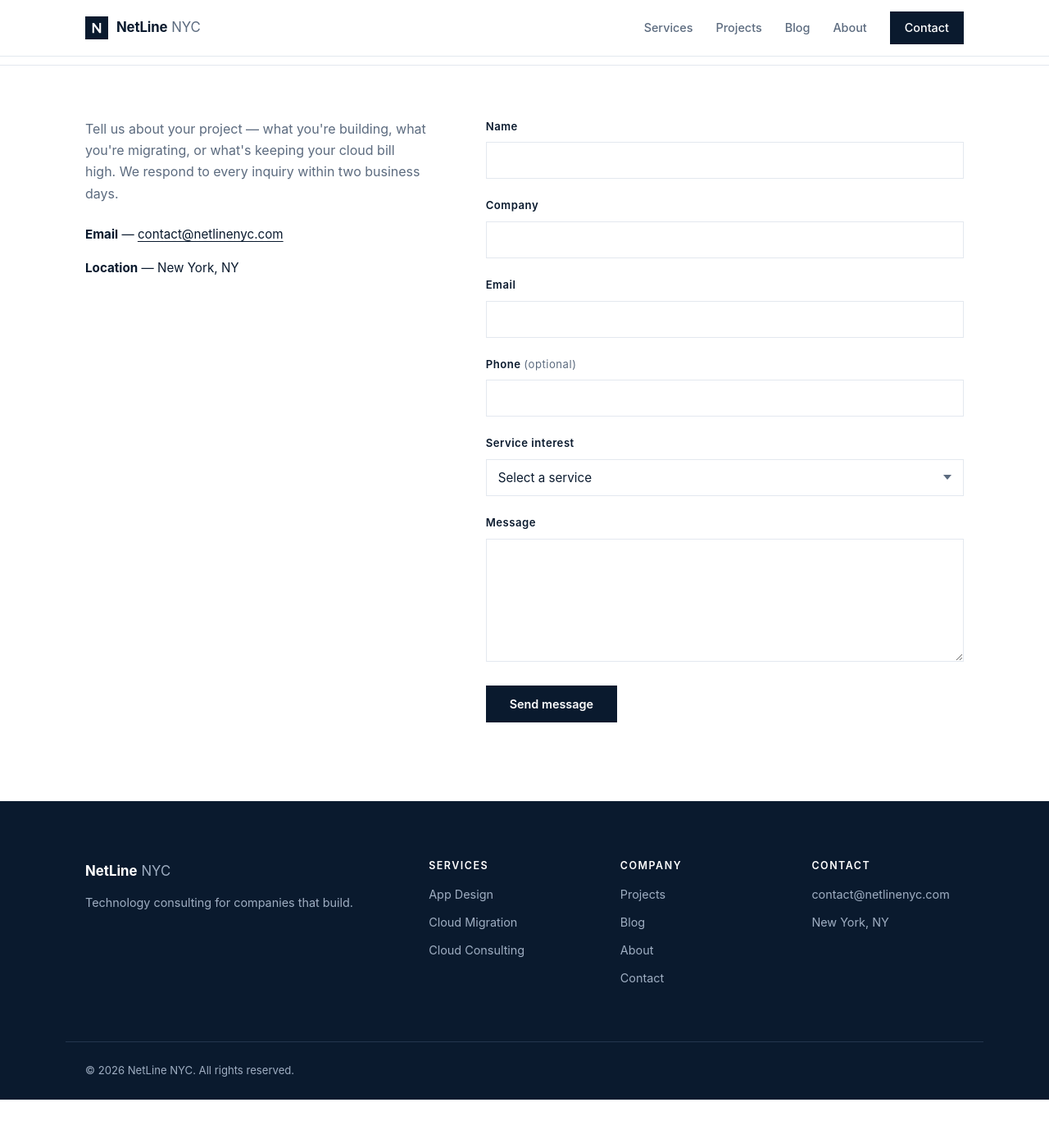
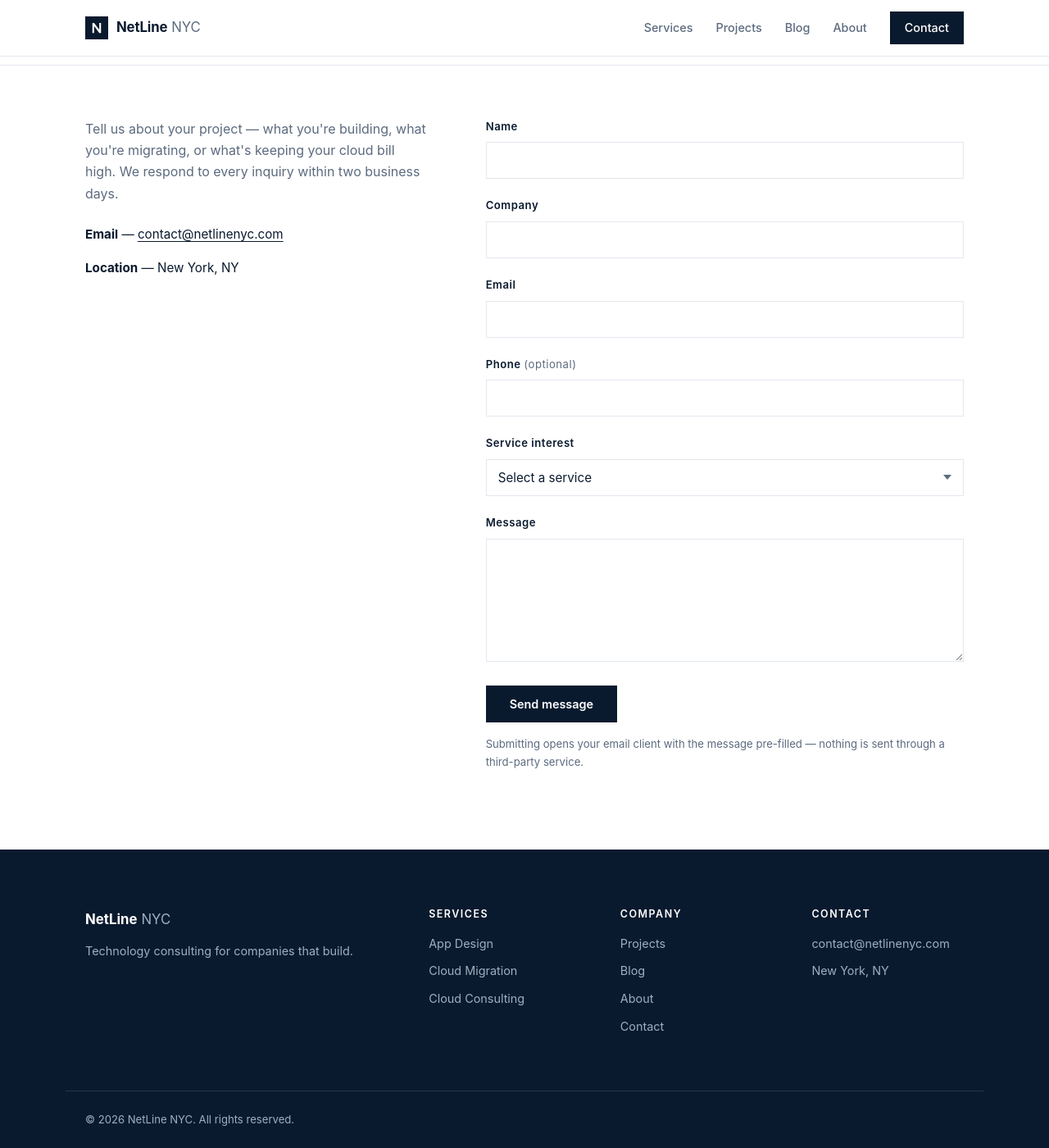
Before and after one commit to netlinenyc/netlinenyc.com, a Jekyll site: the page built from contact/index.html, in a window 1280 px wide and 1400 px high, scrolled down 210 px. Shown: the whole window at 82% size. Built offline with Jekyll 4.4.1, drawn with Linux system fonts in a browser that asks for light colours; before the commit the page ends 1551 px from its top, so only the background shows below that.

Commit message:
Replace Formspree with self-contained mailto contact form
Co-Authored-By: Claude Fable 5 <noreply@anthropic.com>

```diff
--- a/assets/css/main.scss
+++ b/assets/css/main.scss
@@ -540,6 +540,12 @@ input:focus, select:focus, textarea:focus {
 
 textarea { min-height: 150px; resize: vertical; }
 
+.form-note {
+  margin-top: 16px;
+  font-size: 0.82rem;
+  color: var(--ink-muted);
+}
+
 /* ---------- footer ---------- */
 
 .site-footer {
--- a/contact/index.html
+++ b/contact/index.html
@@ -20,7 +20,7 @@ permalink: /contact/
         <p class="info-line"><strong>Email</strong> — <a href="mailto:{{ site.email }}">{{ site.email }}</a></p>
         <p class="info-line"><strong>Location</strong> — New York, NY</p>
       </div>
-      <form action="https://formspree.io/f/YOUR_FORM_ID" method="POST">
+      <form id="contact-form">
         <div class="form-field">
           <label for="name">Name</label>
           <input type="text" id="name" name="name" required autocomplete="name">
@@ -51,7 +51,29 @@ permalink: /contact/
           <textarea id="message" name="message" required></textarea>
         </div>
         <button type="submit" class="btn">Send message</button>
+        <p class="form-note">Submitting opens your email client with the message pre-filled — nothing is sent through a third-party service.</p>
       </form>
     </div>
   </div>
 </section>
+
+<script>
+  document.getElementById('contact-form').addEventListener('submit', function (e) {
+    e.preventDefault();
+    var f = this;
+    var get = function (id) { return f.querySelector('#' + id).value.trim(); };
+    var subject = 'Inquiry — ' + get('service') + (get('company') ? ' (' + get('company') + ')' : '');
+    var body = [
+      'Name: ' + get('name'),
+      'Company: ' + get('company'),
+      'Email: ' + get('email'),
+      'Phone: ' + (get('phone') || '—'),
+      'Service interest: ' + get('service'),
+      '',
+      get('message')
+    ].join('\n');
+    window.location.href = 'mailto:{{ site.email }}'
+      + '?subject=' + encodeURIComponent(subject)
+      + '&body=' + encodeURIComponent(body);
+  });
+</script>
```
Also changed, not shown: requirements.md (+1 -1 lines).
